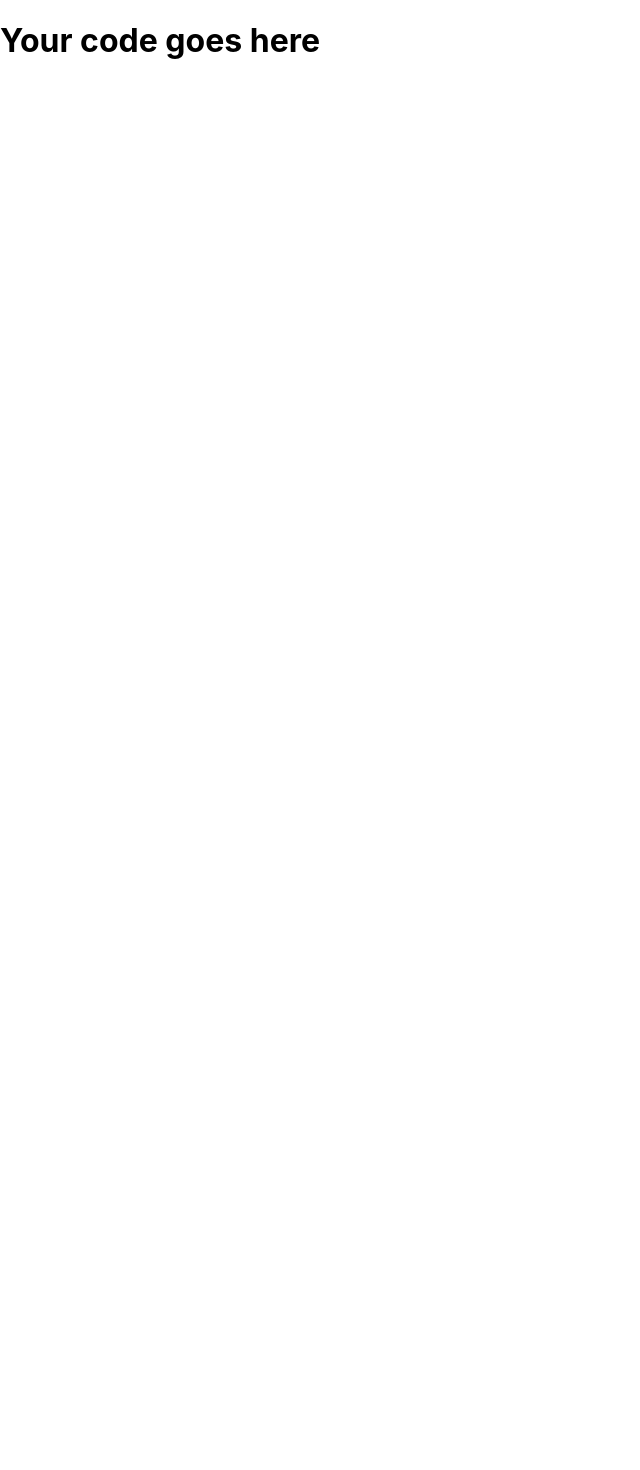
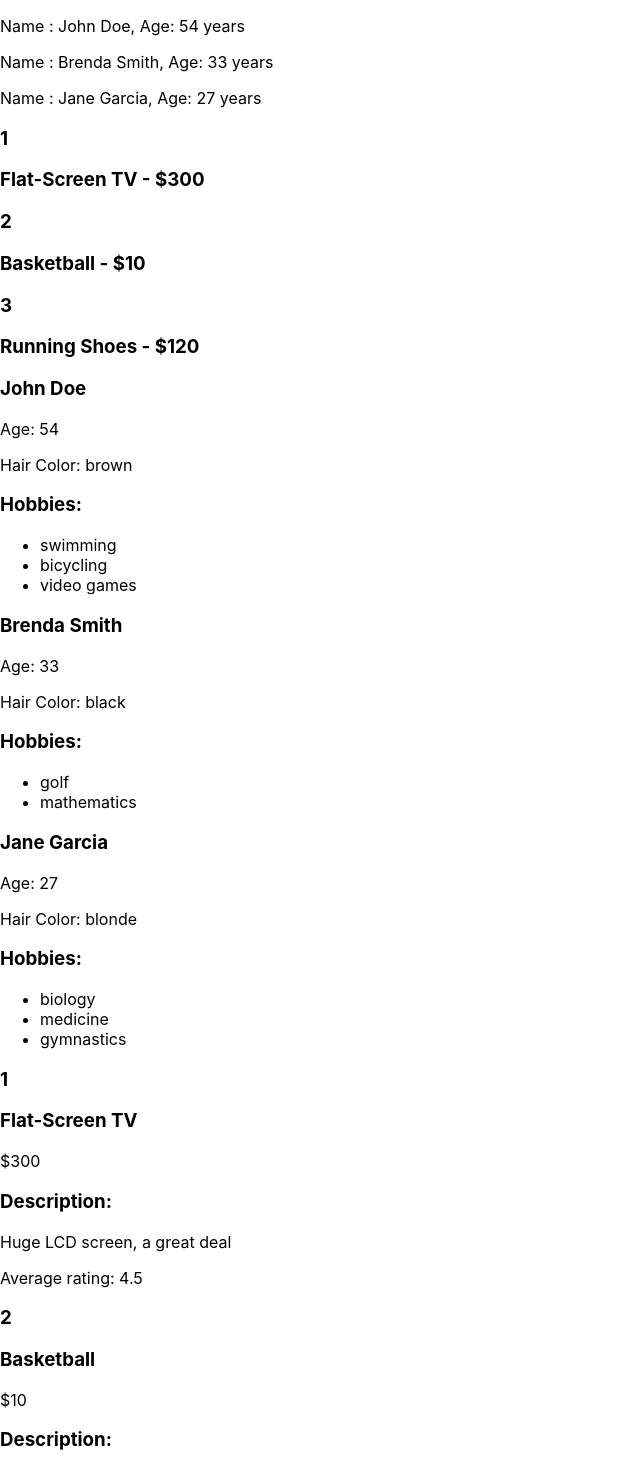
Before and after one commit to huyeduon/react-design-patterns, a JavaScript app: page / in a window 1280 px wide. Shown: the top 1470 px of the page, without its empty margins (0-640 px from the left). Before the commit the page ends 800 px from the top, so only its background shows below. Built offline with nearby package versions, Linux system fonts and the light colour scheme; the HTML template or start-up script is replaced by a standard one.

Commit message:
lists pattern

```diff
--- a/src/App.js
+++ b/src/App.js
@@ -1,3 +1,9 @@
+import { RegularList } from './RegularList';
+import { SmallPersonListItem } from './people/SmallPersonListItem';
+import { LargePersonListItem } from './people/LargePersonListItem';
+import { SmallProductListItem } from './products/SmallProductListItem';
+import { LargeProductListItem } from './products/LargeProductListItem';
+import { NumberedList } from './NumberedList';
 const people = [
   {
     name: 'John Doe',
@@ -41,7 +47,30 @@ const products = [
 ];
 
 const App = () => {
-  return <h1>Your code goes here</h1>;
+  return (
+    <>
+      <RegularList
+        items={people}
+        resourceName='person'
+        itemComponent={SmallPersonListItem}
+      />
+      <NumberedList
+        items={products}
+        resourceName='product'
+        itemComponent={SmallProductListItem}
+      />
+      <RegularList
+        items={people}
+        resourceName='person'
+        itemComponent={LargePersonListItem}
+      />
+      <NumberedList
+        items={products}
+        resourceName='product'
+        itemComponent={LargeProductListItem}
+      />
+    </>
+  );
 };
 
 export default App;
--- /dev/null
+++ b/src/NumberedList.js
@@ -0,0 +1,16 @@
+export const NumberedList = ({
+  items,
+  resourceName,
+  itemComponent: ItemComponent,
+}) => {
+  return (
+    <>
+      {items.map((item, i) => (
+        <>
+          <h3>{i + 1}</h3>
+          <ItemComponent key={i} {...{ [resourceName]: item }} />
+        </>
+      ))}
+    </>
+  );
+};
--- /dev/null
+++ b/src/RegularList.js
@@ -0,0 +1,13 @@
+export const RegularList = ({
+  items,
+  resourceName,
+  itemComponent: ItemComponent,
+}) => {
+  return (
+    <>
+      {items.map((item, i) => (
+        <ItemComponent key={i} {...{ [resourceName]: item }} />
+      ))}
+    </>
+  );
+};
--- /dev/null
+++ b/src/people/LargePersonListItem.js
@@ -0,0 +1,17 @@
+export const LargePersonListItem = ({ person }) => {
+  const { name, age, hairColor, hobbies } = person;
+
+  return (
+    <>
+      <h3>{name}</h3>
+      <p>Age: {age}</p>
+      <p>Hair Color: {hairColor}</p>
+      <h3>Hobbies:</h3>
+      <ul>
+        {hobbies.map((hobby) => (
+          <li key={hobby}>{hobby}</li>
+        ))}
+      </ul>
+    </>
+  );
+};
--- /dev/null
+++ b/src/people/SmallPersonListItem.js
@@ -0,0 +1,9 @@
+export const SmallPersonListItem = ({ person }) => {
+  const { name, age } = person;
+
+  return (
+    <p>
+      Name : {name}, Age: {age} years
+    </p>
+  );
+};
--- /dev/null
+++ b/src/products/LargeProductListItem.js
@@ -0,0 +1,12 @@
+export const LargeProductListItem = ({ product }) => {
+  const { name, price, description, rating } = product;
+  return (
+    <>
+      <h3>{name}</h3>
+      <p>{price}</p>
+      <h3>Description:</h3>
+      <p>{description}</p>
+      <p>Average rating: {rating}</p>
+    </>
+  );
+};
--- /dev/null
+++ b/src/products/SmallProductListItem.js
@@ -0,0 +1,8 @@
+export const SmallProductListItem = ({ product }) => {
+  const { name, price } = product;
+  return (
+    <h3>
+      {name} - {price}
+    </h3>
+  );
+};
```
